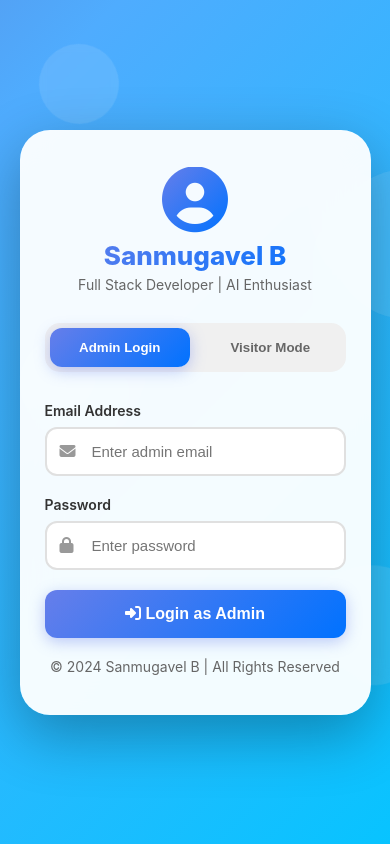
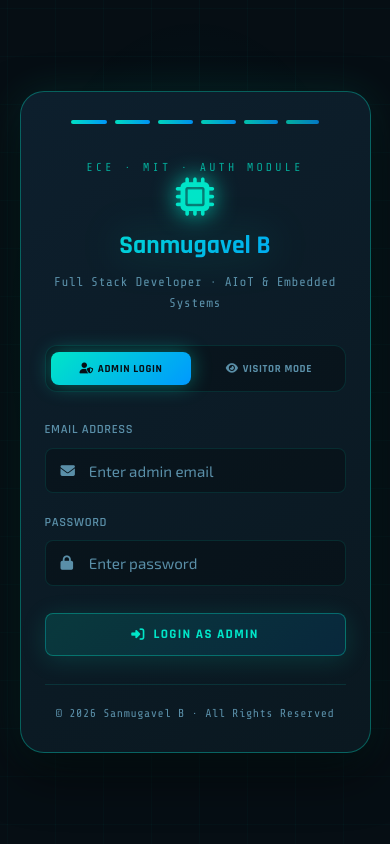
Before and after one commit to Sanmugavel1/Resume_Portfolio, a website: page login.html in a window 390 px wide. Drawn offline with nearby package versions, Linux system fonts and the light colour scheme.

Commit message:
Redesign login and thank-you pages to match the site's VLSI theme
- Replace the generic purple-gradient login/thank-you pages with the
  same dark circuit-grid background, teal/blue gradient, chip-pin
  motif and fonts (Rajdhani/Exo 2/Share Tech Mono) used across the
  rest of the site, by linking styles.css directly instead of a
  separate embedded theme
- Rebuilt with the site's existing .btn/.form-control/.card design
  tokens so both pages inherit any future site-wide style changes
- Added dedicated mobile breakpoints (480px/360px) for the auth card
  and thank-you card, verified at 1280px and 390px viewports
- Removed unused/misleading ADMIN_EMAIL/ADMIN_PASSWORD constants in
  login.html that didn't match the real auth check (dead code, no
  behavior change)

```diff
--- a/login.html
+++ b/login.html
@@ -4,399 +4,203 @@
     <meta charset="UTF-8">
     <meta name="viewport" content="width=device-width, initial-scale=1.0">
     <title>Portfolio Login - Sanmugavel B</title>
+    <link rel="stylesheet" href="styles.css">
     <link rel="stylesheet" href="https://cdnjs.cloudflare.com/ajax/libs/font-awesome/6.4.0/css/all.min.css">
     <style>
-        * {
-            margin: 0;
-            padding: 0;
-            box-sizing: border-box;
-        }
-
-        body {
-            font-family: 'Inter', -apple-system, BlinkMacSystemFont, 'Segoe UI', sans-serif;
+        /* ── AUTH PAGE — built on top of the shared VLSI theme (styles.css) ── */
+        body.auth-page {
             min-height: 100vh;
             display: flex;
             align-items: center;
             justify-content: center;
-            background: linear-gradient(135deg, #667eea 0%, #764ba2 25%, #4facfe 50%, #00c6ff 75%, #0072ff 100%);
-            background-size: 400% 400%;
-            animation: gradientShift 15s ease infinite;
-            overflow: hidden;
-            position: relative;
+            padding: clamp(1rem, 5vw, 2.5rem);
         }
 
-        @keyframes gradientShift {
-            0% { background-position: 0% 50%; }
-            50% { background-position: 100% 50%; }
-            100% { background-position: 0% 50%; }
+        .auth-shell { position: relative; z-index: 1; width: 100%; max-width: 460px; }
+
+        .auth-card {
+            background: var(--gradient-card);
+            border: 1px solid var(--color-border-bright);
+            border-radius: var(--radius-2xl);
+            padding: clamp(1.75rem, 6vw, 2.75rem) clamp(1.5rem, 6vw, 2.5rem);
+            box-shadow: var(--shadow-xl), var(--glow-soft);
+            position: relative;
+            overflow: hidden;
+            animation: slideUp .5s ease;
+        }
+        @keyframes slideUp { from { opacity: 0; transform: translateY(24px); } to { opacity: 1; transform: none; } }
+
+        .auth-pins { display: flex; justify-content: center; gap: 8px; margin-bottom: 1.75rem; }
+        .auth-pins span {
+            width: 26px; height: 4px; border-radius: 2px;
+            background: linear-gradient(90deg, #00e5c8, #0099ff);
+            opacity: .55;
+            animation: pinBlink 1.8s ease infinite alternate;
+        }
+        .auth-pins span:nth-child(1){animation-delay:0s}
+        .auth-pins span:nth-child(2){animation-delay:.15s}
+        .auth-pins span:nth-child(3){animation-delay:.3s}
+        .auth-pins span:nth-child(4){animation-delay:.45s}
+        .auth-pins span:nth-child(5){animation-delay:.6s}
+        .auth-pins span:nth-child(6){animation-delay:.75s}
+
+        .auth-header { text-align: center; margin-bottom: 2rem; }
+        .auth-id {
+            font-family: var(--font-mono); font-size: .72rem; letter-spacing: .28em;
+            color: var(--color-primary); opacity: .7; margin-bottom: .9rem;
+        }
+        .auth-icon {
+            font-size: 2.4rem; color: var(--color-primary);
+            filter: drop-shadow(0 0 10px var(--color-primary));
+            margin-bottom: .6rem; display: block;
+            animation: chipPulse 3s ease-in-out infinite;
+        }
+        .auth-title {
+            font-family: var(--font-head); font-size: clamp(1.6rem, 5vw, 2.1rem);
+            font-weight: 800; margin-bottom: .35rem;
+        }
+        .auth-sub {
+            font-family: var(--font-mono); font-size: .8rem;
+            color: var(--color-text-secondary); letter-spacing: .04em;
         }
 
-        .floating-shapes {
-            position: absolute;
-            width: 100%;
-            height: 100%;
-            overflow: hidden;
-            z-index: 0;
+        .auth-tabs {
+            display: flex; gap: .5rem; background: rgba(0,0,0,.25);
+            border: 1px solid var(--color-border); border-radius: var(--radius-lg);
+            padding: .35rem; margin-bottom: 1.75rem;
+        }
+        .auth-tab {
+            flex: 1; display: flex; align-items: center; justify-content: center; gap: .4rem;
+            padding: .65rem .5rem; border: none; border-radius: var(--radius-md);
+            background: transparent; color: var(--color-text-secondary);
+            font-family: var(--font-head); font-weight: 700; font-size: .78rem;
+            letter-spacing: .06em; text-transform: uppercase;
+            cursor: pointer; transition: all var(--transition-fast);
+        }
+        .auth-tab.active {
+            background: var(--gradient-primary); color: #060e14;
+            box-shadow: var(--glow-primary);
+        }
+        .auth-tab:hover:not(.active) { background: var(--color-hover); color: var(--color-primary); }
+
+        .auth-alert {
+            display: none; padding: .75rem 1rem; border-radius: var(--radius-md);
+            font-size: .85rem; margin-bottom: 1rem; font-family: var(--font-body);
+            animation: shake .4s ease;
+        }
+        .auth-alert-error { background: rgba(255,77,106,.12); color: var(--color-error); border: 1px solid rgba(255,77,106,.3); }
+        .auth-alert-success { background: rgba(34,211,94,.12); color: var(--color-success); border: 1px solid rgba(34,211,94,.3); }
+        @keyframes shake { 0%,100%{transform:translateX(0)} 25%{transform:translateX(-6px)} 75%{transform:translateX(6px)} }
+
+        .auth-form { display: none; }
+        .auth-form.active { display: block; animation: fadeIn .35s ease; }
+
+        .form-group label {
+            display: block; margin-bottom: .5rem; font-family: var(--font-head);
+            font-size: .78rem; letter-spacing: .05em; text-transform: uppercase;
+            color: var(--color-text-secondary); font-weight: 600;
+        }
+        .auth-input-wrap { position: relative; }
+        .auth-input-wrap i {
+            position: absolute; left: 1rem; top: 50%; transform: translateY(-50%);
+            color: var(--color-text-secondary); font-size: .9rem; pointer-events: none;
+        }
+        .auth-input-wrap .form-control { padding-left: 2.7rem; }
+
+        .auth-submit { width: 100%; justify-content: center; margin-top: .5rem; }
+
+        .auth-visitor-copy {
+            color: var(--color-text-secondary); font-size: .9rem; line-height: 1.7;
+            text-align: center; margin-bottom: 1.5rem;
         }
 
-        .shape {
-            position: absolute;
-            background: rgba(255, 255, 255, 0.1);
-            backdrop-filter: blur(10px);
-            border-radius: 50%;
-            animation: float 20s infinite;
-        }
-
-        .shape:nth-child(1) {
-            width: 80px;
-            height: 80px;
-            top: 10%;
-            left: 10%;
-            animation-delay: 0s;
-        }
-
-        .shape:nth-child(2) {
-            width: 120px;
-            height: 120px;
-            top: 70%;
-            left: 80%;
-            animation-delay: 2s;
-        }
-
-        .shape:nth-child(3) {
-            width: 100px;
-            height: 100px;
-            top: 40%;
-            left: 5%;
-            animation-delay: 4s;
-        }
-
-        .shape:nth-child(4) {
-            width: 150px;
-            height: 150px;
-            top: 20%;
-            left: 85%;
-            animation-delay: 6s;
-        }
-
-        @keyframes float {
-            0%, 100% { transform: translateY(0) rotate(0deg); }
-            50% { transform: translateY(-50px) rotate(180deg); }
-        }
-
-        .auth-container {
-            position: relative;
-            z-index: 1;
-            background: rgba(255, 255, 255, 0.95);
-            backdrop-filter: blur(20px);
-            border-radius: 30px;
-            box-shadow: 0 20px 60px rgba(0, 0, 0, 0.3);
-            width: 90%;
-            max-width: 450px;
-            padding: 50px 40px;
-            animation: slideUp 0.6s ease;
-        }
-
-        @keyframes slideUp {
-            from {
-                opacity: 0;
-                transform: translateY(30px);
-            }
-            to {
-                opacity: 1;
-                transform: translateY(0);
-            }
-        }
-
-        .logo {
-            text-align: center;
-            margin-bottom: 30px;
-        }
-
-        .logo i {
-            font-size: 60px;
-            background: linear-gradient(135deg, #667eea, #0072ff);
-            -webkit-background-clip: text;
-            -webkit-text-fill-color: transparent;
-            animation: pulse 2s ease infinite;
-        }
-
-        @keyframes pulse {
-            0%, 100% { transform: scale(1); }
-            50% { transform: scale(1.1); }
-        }
-
-        .logo h1 {
-            font-size: 32px;
-            font-weight: 800;
-            background: linear-gradient(135deg, #667eea, #0072ff);
-            -webkit-background-clip: text;
-            -webkit-text-fill-color: transparent;
-            margin-top: 10px;
-        }
-
-        .logo p {
-            color: #666;
-            font-size: 14px;
-            margin-top: 5px;
-        }
-
-        .tabs {
-            display: flex;
-            gap: 10px;
-            margin-bottom: 30px;
-            background: #f0f0f0;
-            padding: 5px;
-            border-radius: 15px;
-        }
-
-        .tab-btn {
-            flex: 1;
-            padding: 12px;
-            border: none;
-            background: transparent;
-            border-radius: 12px;
-            font-weight: 600;
-            cursor: pointer;
-            transition: all 0.3s ease;
-            color: #666;
-        }
-
-        .tab-btn.active {
-            background: linear-gradient(135deg, #667eea, #0072ff);
-            color: white;
-            box-shadow: 0 4px 15px rgba(102, 126, 234, 0.4);
-        }
-
-        .tab-btn:hover:not(.active) {
-            background: #e0e0e0;
-        }
-
-        .form-content {
-            display: none;
-        }
-
-        .form-content.active {
-            display: block;
-            animation: fadeIn 0.4s ease;
-        }
-
-        @keyframes fadeIn {
-            from { opacity: 0; }
-            to { opacity: 1; }
-        }
-
-        .form-group {
-            margin-bottom: 20px;
-        }
-
-        .form-group label {
-            display: block;
-            margin-bottom: 8px;
-            font-weight: 600;
-            color: #333;
-            font-size: 14px;
-        }
-
-        .input-wrapper {
-            position: relative;
-        }
-
-        .input-wrapper i {
-            position: absolute;
-            left: 15px;
-            top: 50%;
-            transform: translateY(-50%);
-            color: #999;
-            transition: all 0.3s ease;
-        }
-
-        .form-control {
-            width: 100%;
-            padding: 14px 45px;
-            border: 2px solid #e0e0e0;
-            border-radius: 12px;
-            font-size: 15px;
-            transition: all 0.3s ease;
-            background: white;
-        }
-
-        .form-control:focus {
-            outline: none;
-            border-color: #667eea;
-            box-shadow: 0 0 0 4px rgba(102, 126, 234, 0.1);
-        }
-
-        .btn-primary {
-            width: 100%;
-            padding: 15px;
-            border: none;
-            border-radius: 12px;
-            background: linear-gradient(135deg, #667eea, #0072ff);
-            color: white;
-            font-size: 16px;
-            font-weight: 700;
-            cursor: pointer;
-            transition: all 0.3s ease;
-            box-shadow: 0 4px 15px rgba(102, 126, 234, 0.4);
-            position: relative;
-            overflow: hidden;
-        }
-
-        .btn-primary::before {
-            content: '';
-            position: absolute;
-            top: 0;
-            left: -100%;
-            width: 100%;
-            height: 100%;
-            background: linear-gradient(90deg, transparent, rgba(255, 255, 255, 0.3), transparent);
-            transition: left 0.5s ease;
-        }
-
-        .btn-primary:hover::before {
-            left: 100%;
-        }
-
-        .btn-primary:hover {
-            transform: translateY(-2px);
-            box-shadow: 0 6px 20px rgba(102, 126, 234, 0.6);
-        }
-
-        .btn-visitor {
-            width: 100%;
-            padding: 15px;
-            border: 2px solid #667eea;
-            border-radius: 12px;
-            background: white;
-            color: #667eea;
-            font-size: 16px;
-            font-weight: 700;
-            cursor: pointer;
-            transition: all 0.3s ease;
-            margin-top: 15px;
-        }
-
-        .btn-visitor:hover {
-            background: linear-gradient(135deg, #667eea, #0072ff);
-            color: white;
-            transform: translateY(-2px);
-        }
-
-        .error-message {
-            background: #fee;
-            color: #c33;
-            padding: 12px;
-            border-radius: 8px;
-            margin-bottom: 15px;
-            display: none;
-            animation: shake 0.5s ease;
-        }
-
-        @keyframes shake {
-            0%, 100% { transform: translateX(0); }
-            25% { transform: translateX(-10px); }
-            75% { transform: translateX(10px); }
-        }
-
-        .success-message {
-            background: #efe;
-            color: #3c3;
-            padding: 12px;
-            border-radius: 8px;
-            margin-bottom: 15px;
-            display: none;
-        }
-
-        .footer-text {
-            text-align: center;
-            margin-top: 20px;
-            color: #666;
-            font-size: 14px;
+        .auth-footer {
+            text-align: center; margin-top: 1.75rem; padding-top: 1.25rem;
+            border-top: 1px solid var(--color-border);
+            font-family: var(--font-mono); font-size: .72rem;
+            color: var(--color-text-secondary); letter-spacing: .05em;
         }
 
         @media (max-width: 480px) {
-            .auth-container {
-                padding: 40px 25px;
+            .auth-pins span { width: 20px; }
+            .auth-tab { font-size: .68rem; padding: .6rem .3rem; gap: .25rem; }
         }
-
-            .logo h1 {
-                font-size: 26px;
-            }
+        @media (max-width: 360px) {
+            .auth-tab i { display: none; }
         }
     </style>
 </head>
-<body>
-    <div class="floating-shapes">
-        <div class="shape"></div>
-        <div class="shape"></div>
-        <div class="shape"></div>
-        <div class="shape"></div>
+<body class="auth-page">
+
+    <div class="auth-shell">
+        <div class="auth-card">
+            <div class="auth-pins" aria-hidden="true">
+                <span></span><span></span><span></span><span></span><span></span><span></span>
             </div>
 
-    <div class="auth-container">
-        <div class="logo">
-            <i class="fas fa-user-circle"></i>
-            <h1>Sanmugavel B</h1>
-            <p>Full Stack Developer | AI Enthusiast</p>
+            <div class="auth-header">
+                <span class="auth-id">ECE · MIT · AUTH MODULE</span>
+                <i class="fas fa-microchip auth-icon"></i>
+                <h1 class="auth-title gradient-text">Sanmugavel B</h1>
+                <p class="auth-sub">Full Stack Developer · AIoT &amp; Embedded Systems</p>
             </div>
 
-        <div class="tabs">
-            <button class="tab-btn active" onclick="switchTab('admin')">Admin Login</button>
-            <button class="tab-btn" onclick="switchTab('visitor')">Visitor Mode</button>
+            <div class="auth-tabs">
+                <button type="button" class="auth-tab active" onclick="switchTab('admin')">
+                    <i class="fas fa-user-shield"></i> Admin Login
+                </button>
+                <button type="button" class="auth-tab" onclick="switchTab('visitor')">
+                    <i class="fas fa-eye"></i> Visitor Mode
+                </button>
             </div>
 
-        <div id="error-message" class="error-message"></div>
-        <div id="success-message" class="success-message"></div>
+            <div id="error-message" class="auth-alert auth-alert-error"></div>
+            <div id="success-message" class="auth-alert auth-alert-success"></div>
 
             <!-- Admin Login Form -->
-        <div id="admin-form" class="form-content active">
+            <div id="admin-form" class="auth-form active">
                 <form onsubmit="handleAdminLogin(event)">
                     <div class="form-group">
                         <label>Email Address</label>
-                    <div class="input-wrapper">
-                        <input type="email" class="form-control" id="admin-email" required placeholder="Enter admin email">
+                        <div class="auth-input-wrap">
                             <i class="fas fa-envelope"></i>
+                            <input type="email" class="form-control" id="admin-email" required placeholder="Enter admin email" autocomplete="username">
                         </div>
                     </div>
 
                     <div class="form-group">
                         <label>Password</label>
-                    <div class="input-wrapper">
-                        <input type="password" class="form-control" id="admin-password" required placeholder="Enter password">
+                        <div class="auth-input-wrap">
                             <i class="fas fa-lock"></i>
+                            <input type="password" class="form-control" id="admin-password" required placeholder="Enter password" autocomplete="current-password">
                         </div>
                     </div>
 
-                <button type="submit" class="btn-primary">
+                    <button type="submit" class="btn btn-primary btn-lg auth-submit">
                         <i class="fas fa-sign-in-alt"></i> Login as Admin
                     </button>
                 </form>
             </div>
 
             <!-- Visitor Mode -->
-        <div id="visitor-form" class="form-content">
-            <p style="text-align: center; color: #666; margin-bottom: 20px;">
-                Browse my portfolio in read-only mode. You can view all my projects, experience, and skills!
+            <div id="visitor-form" class="auth-form">
+                <p class="auth-visitor-copy">
+                    Browse the portfolio in read-only mode — view every project, experience entry and skill, no login required.
                 </p>
-            <button onclick="enterVisitorMode()" class="btn-visitor">
+                <button type="button" onclick="enterVisitorMode()" class="btn btn-secondary btn-lg auth-submit">
                     <i class="fas fa-eye"></i> Enter as Visitor
                 </button>
             </div>
 
-        <div class="footer-text">
-            © 2024 Sanmugavel B | All Rights Reserved
+            <div class="auth-footer">© 2026 Sanmugavel B · All Rights Reserved</div>
         </div>
     </div>
 
     <script>
-        const ADMIN_EMAIL = 'sanmugavelbl@gmail.com';
-        const ADMIN_PASSWORD = 'Sanmugavel#1';
-
         function switchTab(tab) {
             const adminForm = document.getElementById('admin-form');
             const visitorForm = document.getElementById('visitor-form');
-            const tabBtns = document.querySelectorAll('.tab-btn');
+            const tabBtns = document.querySelectorAll('.auth-tab');
 
             if (tab === 'admin') {
                 adminForm.classList.add('active');
```
Also changed, not shown: thank-you.html (+88 -111 lines). Lines whose indentation alone changed are shown as unchanged.
